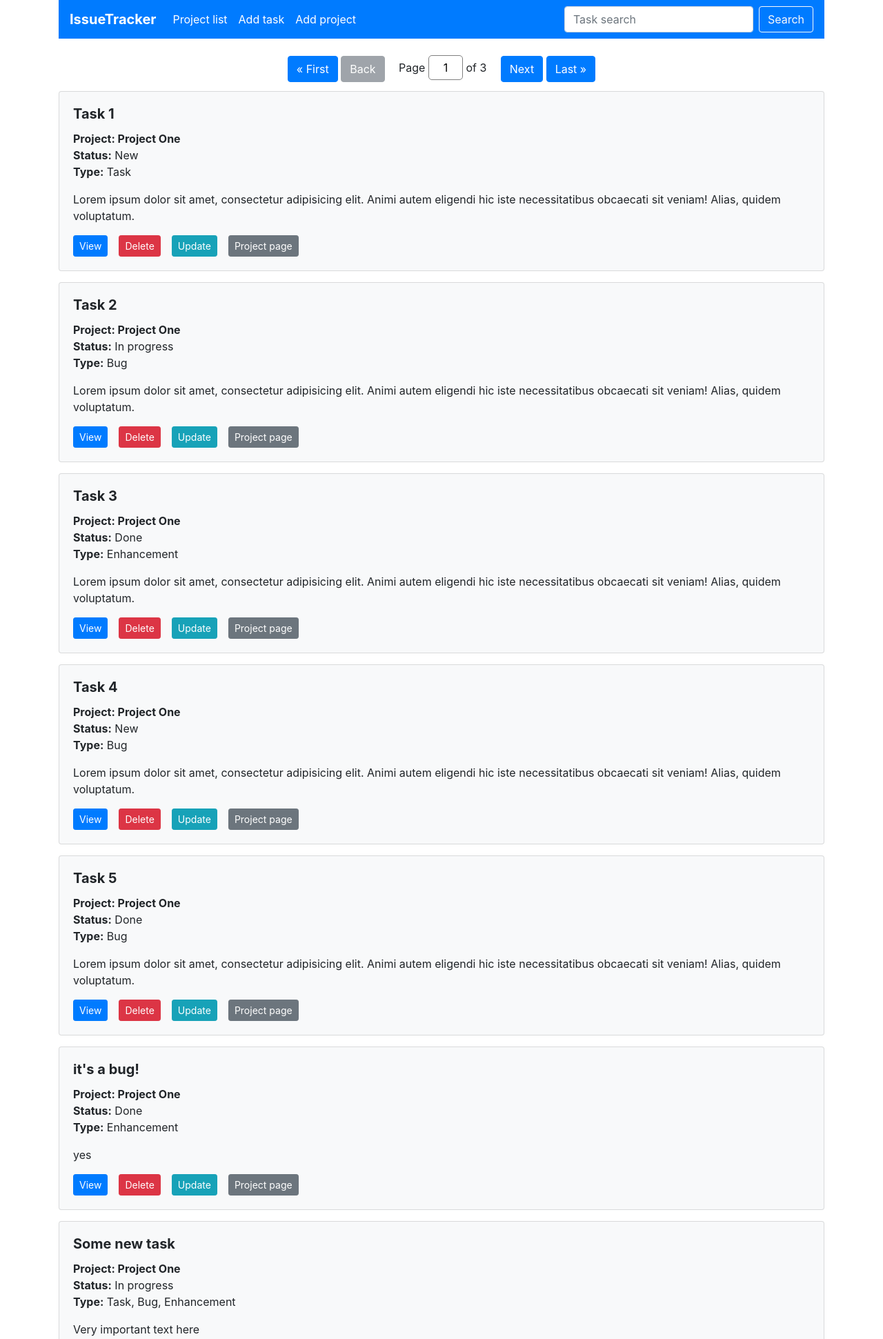
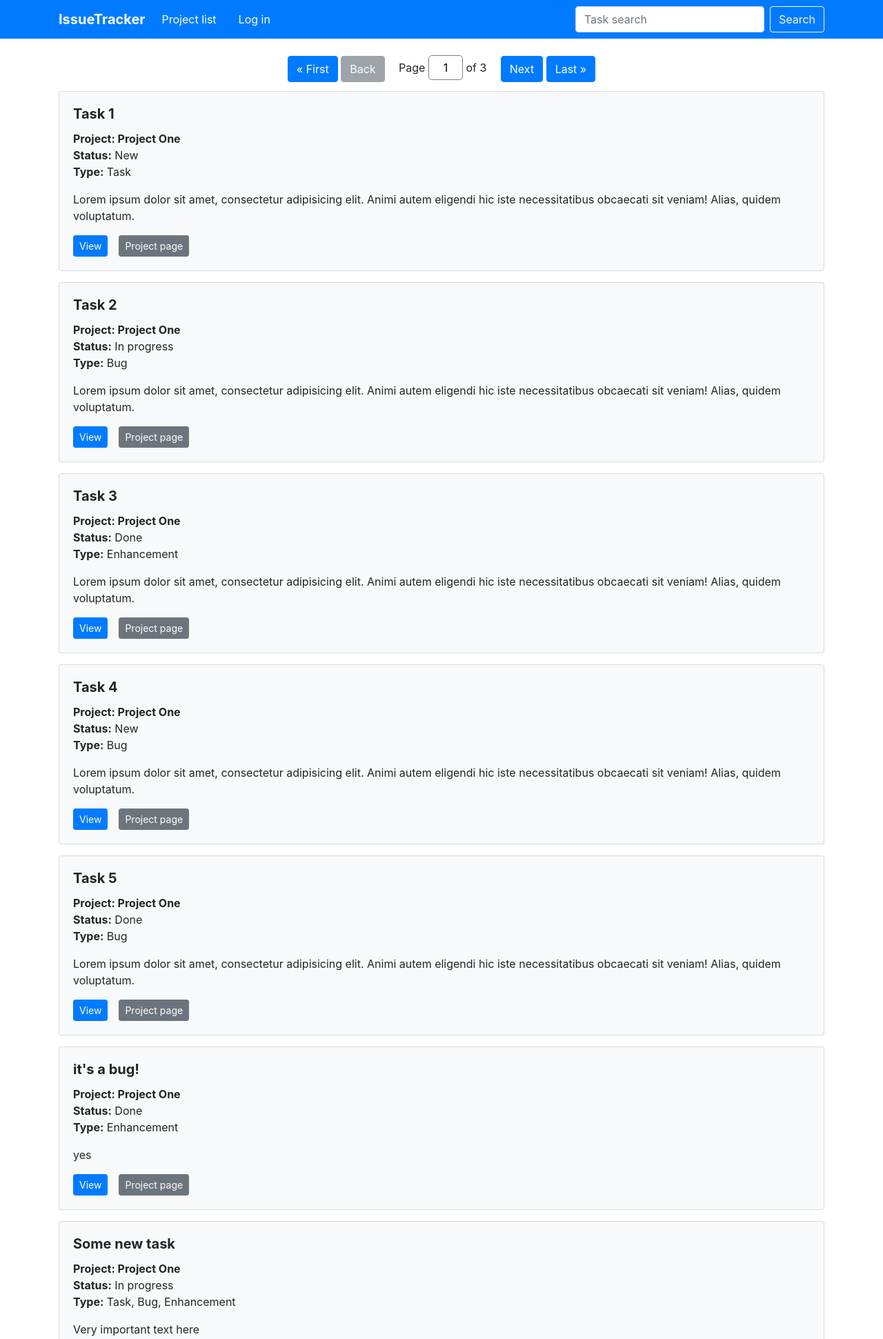
Before and after one commit to ihinion/homework_49, a Django app: page / in a window 1280 px wide. Shown: the top 1941 px of the page at 69% size. Run offline with Django 3.2, Linux system fonts and the light colour scheme; data comes from the database, SQL or seed files in the repository; some libraries are stand-ins or nearby versions.

Commit message:
Added authentication check to all necessary templates

```diff
--- a/source/webapp/templates/base.html
+++ b/source/webapp/templates/base.html
@@ -13,8 +13,8 @@
     <title>{% block title %}{% endblock %}</title>
 </head>
 <body>
+    <nav class="navbar navbar-expand-lg navbar-dark bg-primary mb-4">
         <div class="container">
-    <nav class="navbar navbar-expand-lg navbar-dark bg-primary mb-4">
             <a class="navbar-brand font-weight-bold" href="{% url 'index' %}">IssueTracker</a>
             <button class="navbar-toggler" type="button" data-toggle="collapse" data-target="#navbarNav"
                     aria-controls="navbarNav" aria-expanded="false" aria-label="Toggle navigation">
@@ -25,21 +25,33 @@
                     <li class="nav-item active">
                         <a class="nav-link" href="{% url 'projects_list' %}">Project list <span class="sr-only">(current)</span></a>
                     </li>
+                    {% if request.user.is_authenticated %}
                     <li class="nav-item active">
                         <a class="nav-link" href="{% url 'create' %}">Add task <span class="sr-only">(current)</span></a>
                     </li>
                     <li class="nav-item active">
                         <a class="nav-link" href="{% url 'project_create' %}">Add project <span class="sr-only">(current)</span></a>
                     </li>
+                    <li class="nav-item active">
+                        <a class="nav-link" href="{% url 'logout' %}">Log out <span class="sr-only">(current)</span></a>
+                    </li>
+                    {% else %}
+                        <li class="nav-item active ml-3">
+                        <a class="nav-link" href="{% url 'login' %}">Log in <span class="sr-only">(current)</span></a>
+                    </li>
+                    {% endif %}
                 </ul>
                 {% block search %}
                     {% url 'index' as action_url %}
                     {% include 'partial/search.html' with action_url=action_url %}
                 {% endblock %}
             </div>
+        </div>
     </nav>
+    <div class="container">
         {% block content %}{% endblock %}
     </div>
+
 
 <script src="https://code.jquery.com/jquery-3.5.1.slim.min.js"
         integrity="sha384-DfXdz2htPH0lsSSs5nCTpuj/zy4C+OGpamoFVy38MVBnE+IbbVYUew+OrCXaRkfj"
--- a/source/webapp/templates/partial/task_card.html
+++ b/source/webapp/templates/partial/task_card.html
@@ -9,8 +9,10 @@
             {% if 'task' not in request.path %}
                 <a class="btn btn-primary btn-sm mr-3" href="{% url 'task_view' task.pk %}" role="button">View</a>
             {% endif %}
-            <a class="btn btn-danger btn-sm mr-3" href="{% url 'delete' task.pk %}" role="button">Delete</a>
-            <a class="btn btn-info btn-sm mr-3" href="{% url 'update' task.pk %}" role="button">Update</a>
+            {% if request.user.is_authenticated %}
+                <a class="btn btn-danger btn-sm mr-3" href="{% url 'delete' task.pk %}" role="button">Delete</a>
+                <a class="btn btn-info btn-sm mr-3" href="{% url 'update' task.pk %}" role="button">Update</a>
+            {% endif %}
             {% if 'project' not in request.path %}
                 <a class="btn btn-secondary btn-sm mr-3" href="{% url 'project_view' task.project.pk %}" role="button">Project page</a>
             {% endif %}
--- a/source/webapp/templates/task/index.html
+++ b/source/webapp/templates/task/index.html
@@ -5,11 +5,21 @@
     {% if is_paginated %}
         {% include 'partial/pagination.html' %}
     {% endif %}
-    {% for task in tasks %}
-        {% include 'partial/task_card.html' %}
-    {% endfor %}
+    {% if tasks %}
+        {% for task in tasks %}
+            {% include 'partial/task_card.html' %}
+        {% endfor %}
+    {% else %}
+        {% if 'search' not in request.query %}
+            <h2 class="my-5">No tasks yet</h2>
+        {% else %}
+            <h2 class="my-5">No results</h2>
+        {% endif %}
+    {% endif %}
     {% if is_paginated %}
         {% include 'partial/pagination.html' %}
     {% endif %}
-    <a class="btn btn-primary btn-lg btn-block mb-4" href="{% url 'create' %}" role="button">Add task</a>
+    {% if request.user.is_authenticated %}
+        <a class="btn btn-primary btn-lg btn-block mb-4" href="{% url 'create' %}" role="button">Add task</a>
+    {% endif %}
 {% endblock %}
```
Also changed, not shown: source/webapp/templates/partial/project_card.html (+7 -5 lines), source/webapp/templates/project/project_list.html (+12 -4 lines). Lines whose indentation alone changed are shown as unchanged.
